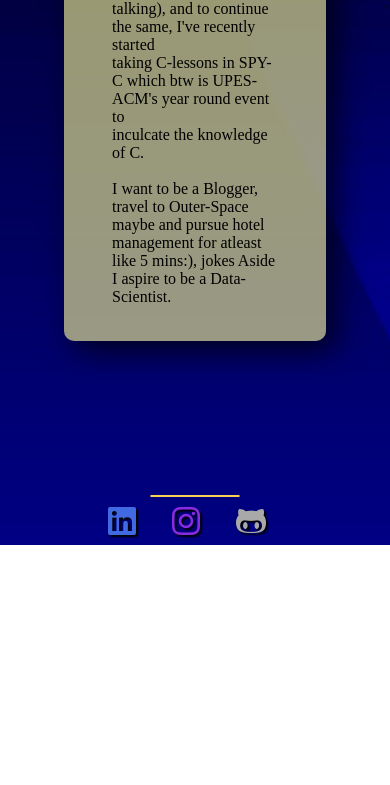
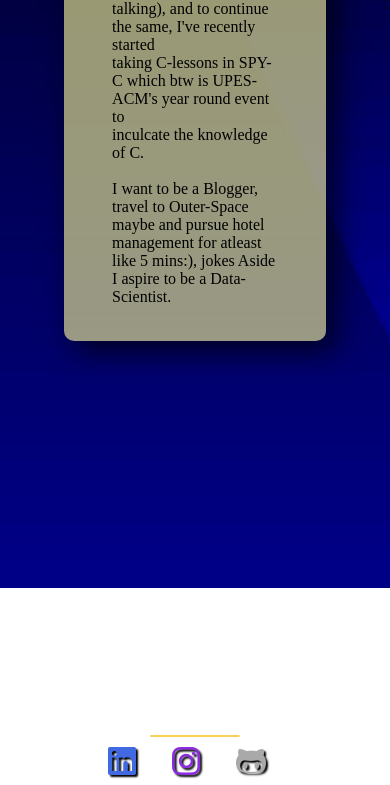
Before and after one commit to dibyasom/divyu, a plain HTML site: page index.html in a window 390 px wide. Shown: the part 914-1699 px from the top of the page. Before the commit the page ends 1459 px from the top, so only its background shows below. Drawn offline with Linux system fonts and the light colour scheme; a web font is replaced by a local one.

Commit message:
Updated for mobile compatibility.

```diff
--- a/Stylesheets/cards.css
+++ b/Stylesheets/cards.css
@@ -22,7 +22,7 @@ body{
 
     .connect {
         position: relative;
-        top: 10em;
+        top: 25em;
         margin: auto;
         padding: 0.5em;
         text-align: center;
```
